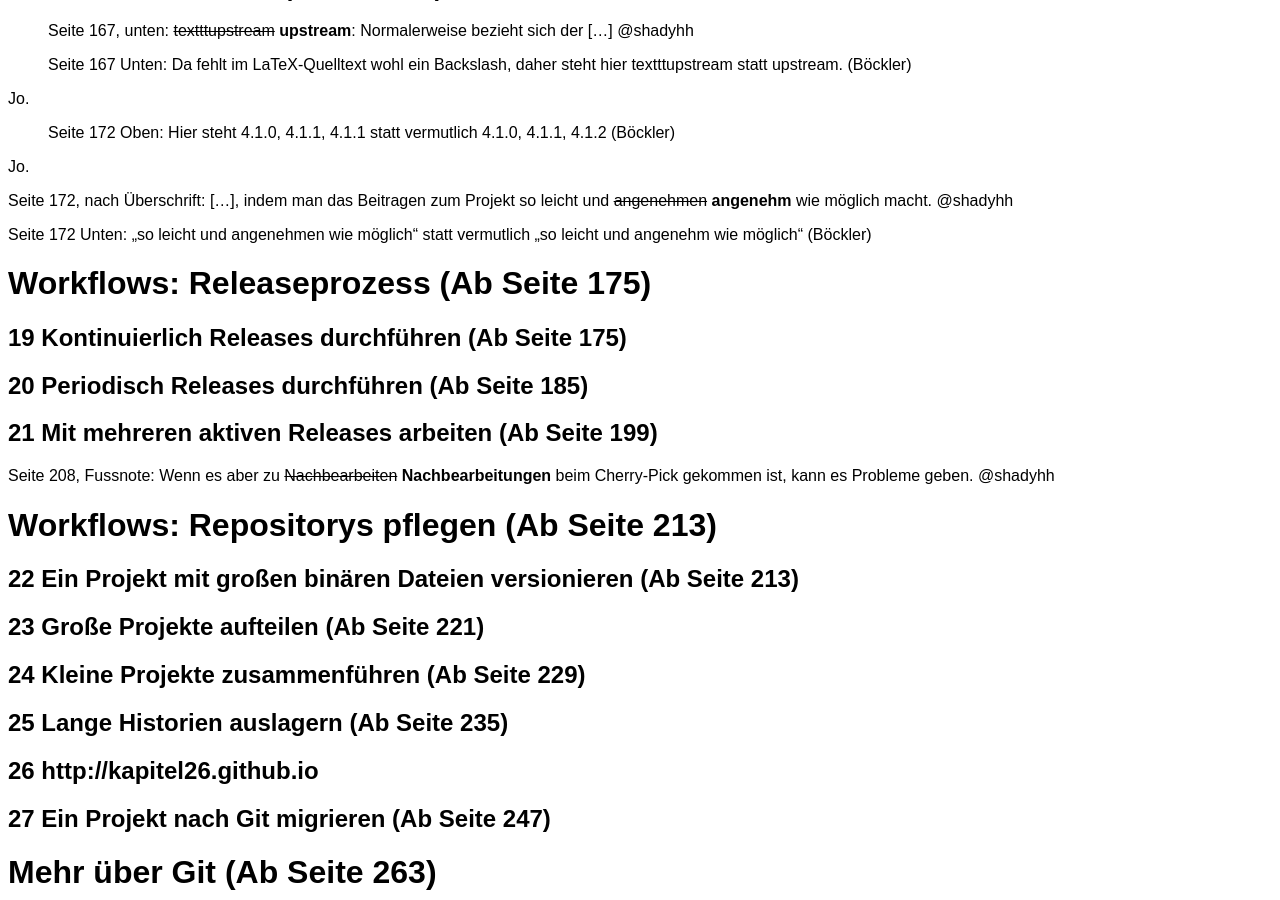
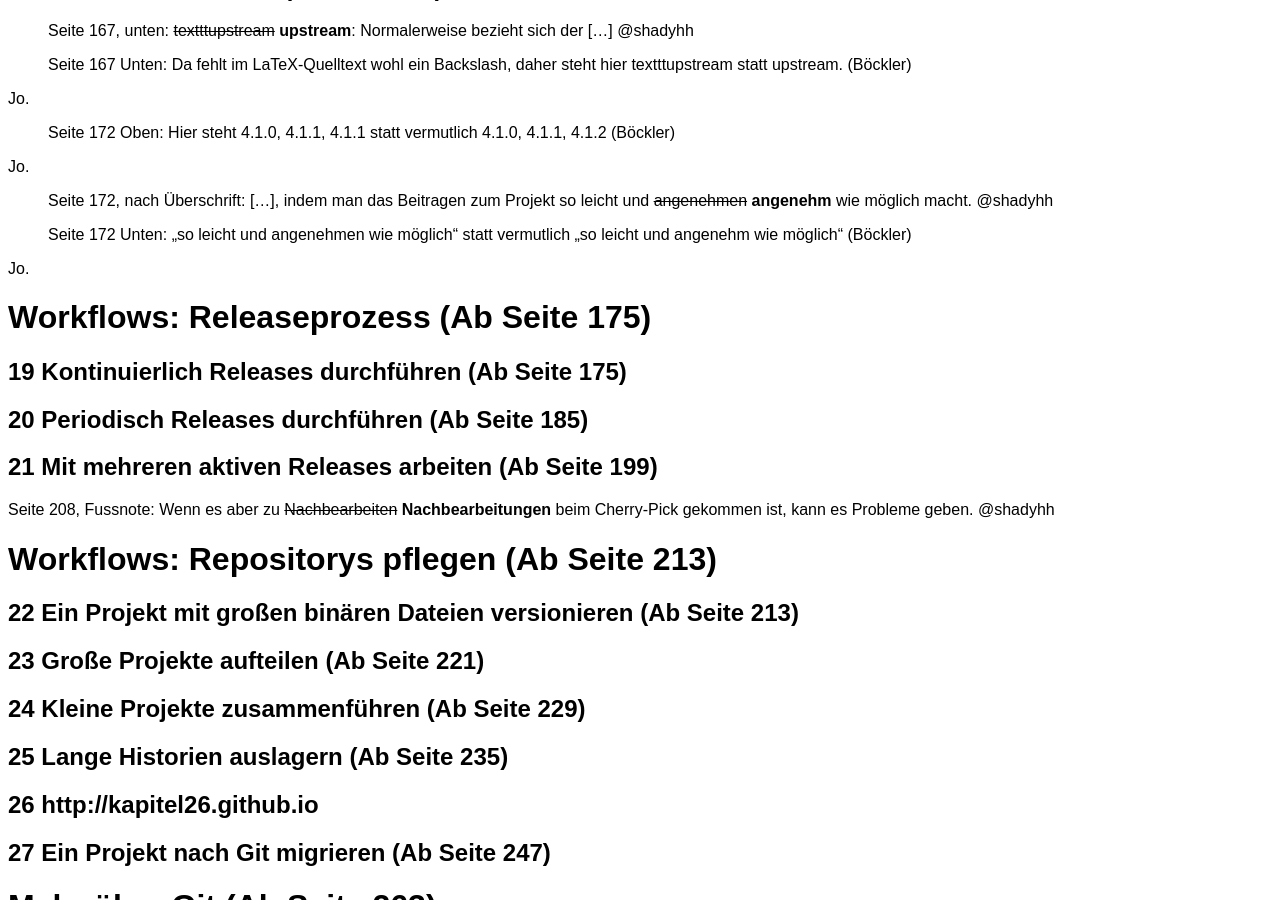
Before and after one commit to kapitel26/gitbuch-feedback, a Jekyll site: the page built from feedback-git-buch-auflage-4.md, in a window 1280 px wide and 900 px high, scrolled down 1920 px. Built offline with Jekyll 4.4.1, drawn with Linux system fonts in a browser that asks for light colours.

```diff
--- a/feedback-git-buch-auflage-4.md
+++ b/feedback-git-buch-auflage-4.md
@@ -102,10 +102,12 @@ Jo.
 
 Jo.
 
-Seite 172, nach Überschrift: [...], indem man das Beitragen zum Projekt so leicht und ~~angenehmen~~ **angenehm** wie möglich macht.  @shadyhh
+> Seite 172, nach Überschrift: [...], indem man das Beitragen zum Projekt so leicht und ~~angenehmen~~ **angenehm** wie möglich macht.  @shadyhh
 
-Seite 172 Unten: „so leicht und angenehmen wie möglich“ statt vermutlich „so
+> Seite 172 Unten: „so leicht und angenehmen wie möglich“ statt vermutlich „so
 leicht und angenehm wie möglich“ (Böckler)
+
+Jo.
 
 # Workflows: Releaseprozess (Ab Seite 175)
 
```
